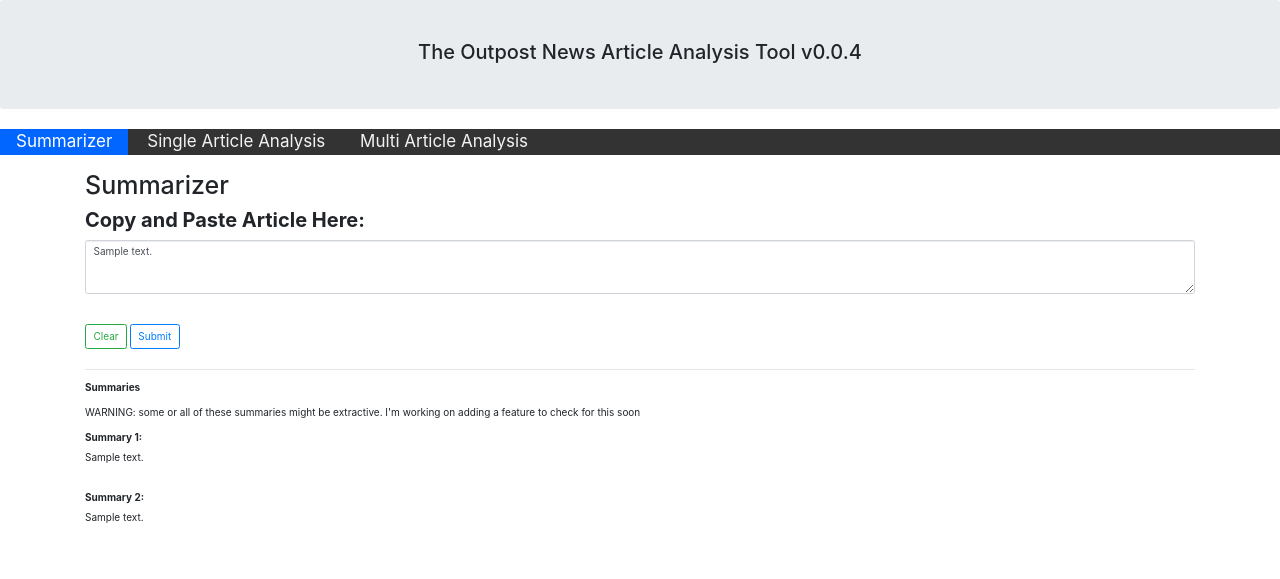
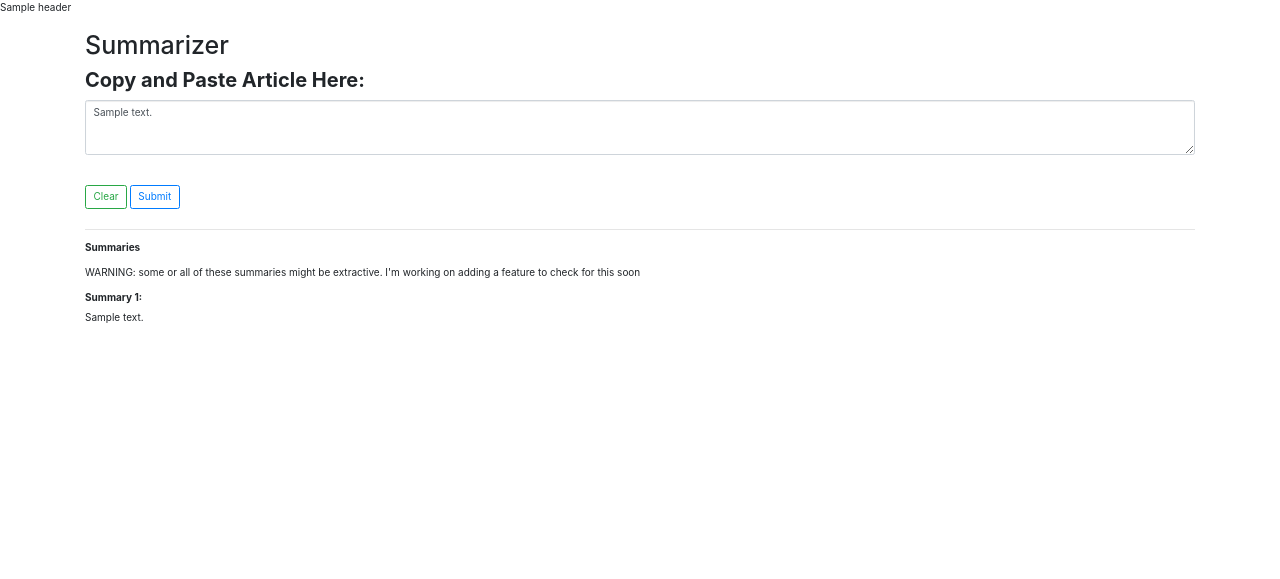
Before and after one commit to jweissenberger/newsletter, a Flask app: template flask-app/outpost/templates/summarize_result.html in a window 1280 px wide. Shown: the top 579 px of the page. Run offline with Flask 2, Linux system fonts and the light colour scheme; the template is opened without the code that fills it: most values are stand-ins (such as "Sample title", 1, 10 or a date in 2020); some libraries are stand-ins or nearby versions.

Commit message:
clean up

```diff
--- a/flask-app/outpost/app.py
+++ b/flask-app/outpost/app.py
@@ -1,7 +1,6 @@
 from flask import Flask, request, render_template
 from flask_bootstrap import Bootstrap
 
-from statistical_summarize import run_tf_idf_summarization, run_word_frequency_summarization
 from subjectivity_analysis import textblob_topn_subjectivity
 from sentiment_analysis import flair_topn_sentiment
 from hft5_summarizer import chunk_summarize_t5
@@ -11,42 +10,68 @@ from hft5_summarizer import chunk_summarize_t5
 app = Flask(__name__)
 Bootstrap(app)
 
-# TODO make version number defined here maybe so that it can get updated on each of the templates
+VERSION = 'v0.0.5'
 
 
 def clean_text(text):
-    text = text.replace('*', '')
-    text = text.replace('-', ' ')
-    text = text.replace('#', '')
+    # TODO move to common
 
-    return text
+    text = text.replace('&', 'and')
+
+    allowed_symbols = ['"', "'", ' ', '$', ':', '.', '?', '!', '(', ')', '/', ';']
+
+    new_text = ""
+    for char in text:
+        if char.isalnum() or char in allowed_symbols:
+            new_text += char
+
+    return new_text
 
 
-@app.route('/')
+def generate_header(summarizer='', single='', multi=''):
+
+    # need to set what you want to 'class="active"'
+    header = f'<div class="jumbotron text-center"><div class="container">' \
+             f'<h2>The Outpost News Article Analysis Tool {VERSION}</h2></div></div>'\
+             f'<div class="topnav">' \
+             f'<a {multi} href="/">Multi Article Analysis</a>' \
+             f'<a {single} href="/single">Single Article Analysis</a>' \
+             f'<a {summarizer} href="/sum">Summarizer</a>' \
+             f'</div>'
+    return header
+
+
+@app.route('/sum')
 def summarize():
-    return render_template('summarize.html')
+
+    header = generate_header(summarizer='class="active"')
+
+    return render_template('summarize.html', version=VERSION, header=header)
 
 
 @app.route('/summarize_result', methods=['GET', 'POST'])
 def summarize_result():
+    header = generate_header(summarizer='class="active"')
+
     if request.method == 'POST':
         rawtext = request.form['rawtext']
         clean = clean_text(rawtext)
 
         large_summary = chunk_summarize_t5(clean, size='large')
-        small_summary = chunk_summarize_t5(clean, size='small')
 
-    return render_template('summarize_result.html', rawtext=rawtext, large_summary=large_summary,
-                           small_summary=small_summary)
+    return render_template('summarize_result.html', version=VERSION, header=header, rawtext=rawtext,
+                           large_summary=large_summary)
 
 
 @app.route('/single')
 def single():
-    return render_template('single.html')
+    header = generate_header(single='class="active"')
+    return render_template('single.html', version=VERSION, header=header)
 
 
 @app.route('/analyze', methods=['GET', 'POST'])
 def analyze():
+    header = generate_header(single='class="active"')
     if request.method == 'POST':
         rawtext = request.form['rawtext']
 
@@ -62,13 +87,15 @@ def analyze():
 
         top_positive, top_negative = flair_topn_sentiment(rawtext, num_sentences=int(request.form['num_subj_sent_sentences']))
 
-    return render_template('analyze.html', tfidf_summary=tfidf_summary, word_frequency_summary=word_frequency_summary,
+    return render_template('analyze.html', version=VERSION, header=header,
+                           word_frequency_summary=word_frequency_summary,
                            most_subjective=most_subjective, least_subjective=least_subjective,
                            top_positive=top_positive, top_negative=top_negative)
 
 
 @app.route('/multi_analyze', methods=['GET', 'POST'])
 def multi_analyze():
+    header = generate_header(multi='class="active"')
     if request.method == 'POST':
 
         orig_text = {}
@@ -138,16 +165,18 @@ def multi_analyze():
         right_negative = sorted(right_negative, key=lambda x: x[0])
         right_negative = right_negative[-num_subj_sent_sentences:]
 
-    return render_template('multi_analyze.html', left_positive=left_positive, left_negative=left_negative,
+    return render_template('multi_analyze.html', version=VERSION, header=header,
+                           left_positive=left_positive, left_negative=left_negative,
                            right_positive=right_positive, right_negative=right_negative,
                            num_summary_sentences=num_summary_sentences,
                            num_subj_sent_sentences=num_subj_sent_sentences,
                            **orig_text, **individual_article_results)
 
 
-@app.route('/multi_article')
+@app.route('/')
 def multi_article():
-    return render_template('multi_article.html')
+    header = generate_header(multi='class="active"')
+    return render_template('multi_article.html', version=VERSION, header=header)
 
 
 if __name__ == '__main__':
--- a/flask-app/outpost/templates/summarize_result.html
+++ b/flask-app/outpost/templates/summarize_result.html
@@ -12,18 +12,7 @@
 </head>
 <body>
 
-<div class="jumbotron text-center">
-    <div class="container">
-        <h2>The Outpost News Article Analysis Tool v0.0.4</h2>
-    </div>
-
-</div>
-
-<div class="topnav">
-  <a class="active" href="/">Summarizer</a>
-  <a href="/single">Single Article Analysis</a>
-  <a href="/multi_article">Multi Article Analysis</a>
-</div>
+{{header |safe}}
 
 <div class="container">
     <form method="POST" action="/summarize_result" class="form-group">
@@ -49,10 +38,6 @@
     <label>Summary 1:</label>
     <p>{{large_summary}}</p>
 
-    <br>
-    <label>Summary 2:</label>
-    <p>{{small_summary}}</p>
-
 
     <br><br><br>
 </div>
```
Also changed, not shown: flask-app/outpost/common.py (+26 -13 lines), flask-app/outpost/hft5_summarizer.py (+2 -5 lines), flask-app/outpost/templates/analyze.html (+2 -12 lines), flask-app/outpost/templates/multi_analyze.html (+1 -13 lines), flask-app/outpost/templates/multi_article.html (+1 -13 lines), flask-app/outpost/templates/single.html (+1 -13 lines), flask-app/outpost/templates/summarize.html (+1 -13 lines).
